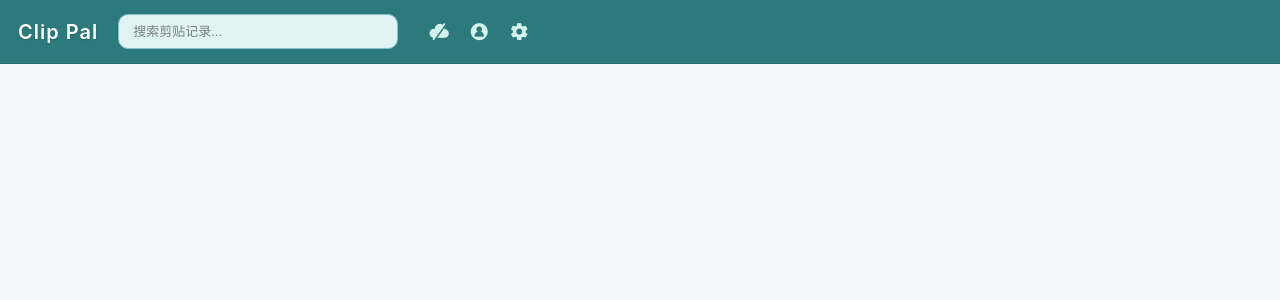
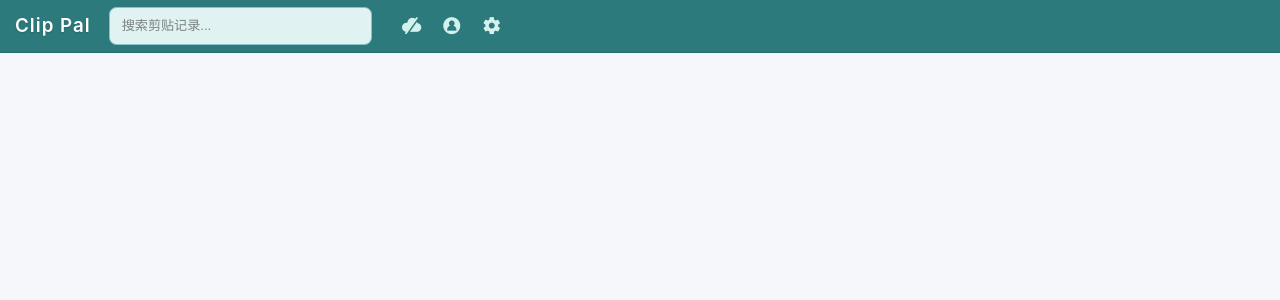
Before and after one commit to 1750777402/ClipPal, a Vue app in the folder frontend/: page / in a window 1280 px wide. Shown: the top 300 px of the page. Built offline with nearby package versions, Linux system fonts and the light colour scheme.

Commit message:
窗口优化

```diff
--- a/frontend/src/assets/styles/global.css
+++ b/frontend/src/assets/styles/global.css
@@ -23,3 +23,66 @@ textarea,
     -ms-user-select: text;
     user-select: text;
 }
+
+/* 根元素字体大小设置 - rem基准 */
+html {
+    /* 基础字体大小，用于rem计算 */
+    font-size: 14px;
+    /* 1rem = 14px */
+}
+
+/* 根据窗口宽度动态调整基础字体大小 */
+@media (max-width: 400px) {
+    html {
+        font-size: 12px;
+        /* 极小窗口：1rem = 12px */
+    }
+}
+
+@media (min-width: 401px) and (max-width: 500px) {
+    html {
+        font-size: 13px;
+        /* 小窗口：1rem = 13px */
+    }
+}
+
+@media (min-width: 501px) and (max-width: 700px) {
+    html {
+        font-size: 14px;
+        /* 中等窗口：1rem = 14px */
+    }
+}
+
+@media (min-width: 701px) {
+    html {
+        font-size: 15px;
+        /* 大窗口：1rem = 15px */
+    }
+}
+
+/* 针对Tauri窗口的特殊处理 */
+body {
+    font-family: -apple-system, BlinkMacSystemFont, 'Segoe UI', 'PingFang SC', 'Hiragino Sans GB', 'Microsoft YaHei', 'Roboto', 'Helvetica Neue', Arial, sans-serif;
+    line-height: 1.5;
+    color: var(--text-primary, #2d3748);
+    background-color: var(--bg-color, #f5f7fa);
+}
+
+/* 滚动条样式统一 */
+::-webkit-scrollbar {
+    width: 6px;
+    height: 6px;
+}
+
+::-webkit-scrollbar-track {
+    background: transparent;
+}
+
+::-webkit-scrollbar-thumb {
+    background-color: var(--scrollbar-thumb, #81e6d9);
+    border-radius: 3px;
+}
+
+::-webkit-scrollbar-thumb:hover {
+    background-color: var(--scrollbar-thumb-hover, #4fd1c7);
+}
--- a/frontend/src/components/ScrollContainer.vue
+++ b/frontend/src/components/ScrollContainer.vue
@@ -296,18 +296,19 @@ onBeforeUnmount(() => {
 }
 
 .panel-header {
-  padding: 14px 18px;
+  padding: var(--spacing-md) var(--spacing-lg);
   display: flex;
   align-items: center;
-  gap: 16px;
-  background-color: var(--header-bg, #2c7a7b);
-  border-bottom: 1px solid var(--header-border, #256d6d);
+  gap: var(--spacing-lg);
+  background-color: var(--header-bg);
+  border-bottom: var(--border-width) solid var(--header-border, #256d6d);
   color: var(--header-text, #e6fffa);
   font-weight: 600;
-  font-size: clamp(16px, 2vw, 18px);
+  font-size: var(--text-lg);
   user-select: none;
   flex-shrink: 0;
-  min-height: 0;
+  min-height: var(--header-height);
+  height: var(--header-height);
   position: sticky;
   top: 0;
   z-index: 10;
@@ -317,13 +318,13 @@ onBeforeUnmount(() => {
 .panel-title {
   display: flex;
   align-items: center;
-  gap: 8px;
+  gap: var(--spacing-sm);
   white-space: nowrap;
-  font-size: 20px;
+  font-size: var(--text-xl);
   font-weight: 600;
   letter-spacing: 1px;
   flex-shrink: 0;
-  min-width: 80px;
+  min-width: 5rem;
   text-shadow: 0 1px 2px rgba(0, 0, 0, 0.15);
   color: #ffffff;
   font-family: -apple-system, BlinkMacSystemFont, 'Segoe UI', 'SF Pro Display', 'PingFang SC', 'Microsoft YaHei', sans-serif;
@@ -331,16 +332,17 @@ onBeforeUnmount(() => {
 
 .search-input {
   flex: 1;
-  max-width: 280px;
-  padding: 9px 14px;
-  border-radius: 10px;
-  border: 1px solid var(--input-border, #88c0d0);
-  font-size: 13px;
+  max-width: 17.5rem;
+  padding: var(--spacing-sm) var(--spacing-md);
+  border-radius: var(--radius-md);
+  border: var(--border-width) solid var(--input-border, #88c0d0);
+  font-size: var(--text-sm);
   background-color: var(--input-bg, #e0f2f1);
   color: var(--input-text, #004d40);
   transition: all 0.3s ease;
   min-width: 0;
-  margin: 0 4px;
+  margin: 0 var(--spacing-xs);
+  height: var(--input-height);
 }
 
 .search-input::placeholder {
@@ -360,8 +362,8 @@ onBeforeUnmount(() => {
   flex-direction: column;
   align-items: center;
   justify-content: center;
-  padding: 40px;
-  gap: 16px;
+  padding: var(--spacing-3xl);
+  gap: var(--spacing-lg);
 }
 
 .loading-spinner {
@@ -393,9 +395,9 @@ onBeforeUnmount(() => {
 .clip-list {
   flex: 1;
   overflow-y: auto;
-  padding: 12px 0;
+  padding: var(--spacing-md) 0;
   scrollbar-width: thin;
-  scrollbar-color: var(--scrollbar-thumb, #81e6d9) transparent;
+  scrollbar-color: var(--scrollbar-thumb) transparent;
   box-sizing: border-box;
   min-height: 0;
   -webkit-overflow-scrolling: touch;
@@ -428,18 +430,18 @@ onBeforeUnmount(() => {
 }
 
 .skeleton-card {
-  background: var(--card-bg, #ffffff);
-  border-radius: 12px;
-  margin: 0 20px 16px 20px;
-  padding: 16px;
-  border: 1px solid var(--border-color, #edf2f7);
+  background: var(--card-bg);
+  border-radius: var(--radius-lg);
+  margin: 0 var(--spacing-xl) var(--spacing-lg) var(--spacing-xl);
+  padding: var(--spacing-lg);
+  border: var(--border-width) solid var(--border-color);
 }
 
 .skeleton-header {
   display: flex;
   align-items: center;
-  gap: 12px;
-  margin-bottom: 12px;
+  gap: var(--spacing-md);
+  margin-bottom: var(--spacing-md);
 }
 
 .skeleton-icon {
--- a/frontend/src/styles/responsive.css
+++ b/frontend/src/styles/responsive.css
@@ -16,37 +16,101 @@
     --space-scale: 1;
     --border-width: 1px;
 
-    /* 默认间距 */
-    --spacing-xs: calc(4px * var(--space-scale));
-    --spacing-sm: calc(8px * var(--space-scale));
-    --spacing-md: calc(12px * var(--space-scale));
-    --spacing-lg: calc(16px * var(--space-scale));
-    --spacing-xl: calc(20px * var(--space-scale));
-    --spacing-2xl: calc(24px * var(--space-scale));
+    /* 基于rem的响应式间距 */
+    --spacing-xs: calc(0.25rem * var(--space-scale));
+    /* 4px 基准 */
+    --spacing-sm: calc(0.5rem * var(--space-scale));
+    /* 8px 基准 */
+    --spacing-md: calc(0.75rem * var(--space-scale));
+    /* 12px 基准 */
+    --spacing-lg: calc(1rem * var(--space-scale));
+    /* 16px 基准 */
+    --spacing-xl: calc(1.25rem * var(--space-scale));
+    /* 20px 基准 */
+    --spacing-2xl: calc(1.5rem * var(--space-scale));
+    /* 24px 基准 */
+    --spacing-3xl: calc(2rem * var(--space-scale));
+    /* 32px 基准 */
 
-    /* 动态字体大小 */
-    --text-xs: calc(10px * var(--font-scale));
-    --text-sm: calc(12px * var(--font-scale));
-    --text-base: calc(14px * var(--font-scale));
-    --text-lg: calc(16px * var(--font-scale));
-    --text-xl: calc(18px * var(--font-scale));
-    --text-2xl: calc(20px * var(--font-scale));
+    /* 基于rem的动态字体大小 */
+    --text-xs: calc(0.75rem * var(--font-scale));
+    /* 12px 基准 */
+    --text-sm: calc(0.875rem * var(--font-scale));
+    /* 14px 基准 */
+    --text-base: calc(1rem * var(--font-scale));
+    /* 16px 基准 */
+    --text-lg: calc(1.125rem * var(--font-scale));
+    /* 18px 基准 */
+    --text-xl: calc(1.25rem * var(--font-scale));
+    /* 20px 基准 */
+    --text-2xl: calc(1.5rem * var(--font-scale));
+    /* 24px 基准 */
+    --text-3xl: calc(1.875rem * var(--font-scale));
+    /* 30px 基准 */
+
+    /* 基于rem的圆角 */
+    --radius-xs: calc(0.25rem * var(--space-scale));
+    /* 4px 基准 */
+    --radius-sm: calc(0.375rem * var(--space-scale));
+    /* 6px 基准 */
+    --radius-md: calc(0.5rem * var(--space-scale));
+    /* 8px 基准 */
+    --radius-lg: calc(0.75rem * var(--space-scale));
+    /* 12px 基准 */
+    --radius-xl: calc(1rem * var(--space-scale));
+    /* 16px 基准 */
+
+    /* 基于rem的阴影 */
+    --shadow-sm: 0 1px 2px rgba(0, 0, 0, 0.05);
+    --shadow-md: 0 4px 6px rgba(0, 0, 0, 0.07);
+    --shadow-lg: 0 10px 15px rgba(0, 0, 0, 0.1);
+    --shadow-xl: 0 20px 25px rgba(0, 0, 0, 0.1);
+
+    /* 组件特定尺寸 */
+    --header-height: calc(3.5rem * var(--space-scale));
+    /* 56px 基准 */
+    --card-padding: var(--spacing-lg);
+    --card-margin: var(--spacing-md);
+    --button-height: calc(2.5rem * var(--space-scale));
+    /* 40px 基准 */
+    --input-height: calc(2.5rem * var(--space-scale));
+    /* 40px 基准 */
+
+    /* 颜色变量 */
+    --primary-color: #2c7a7b;
+    --primary-light: #4fd1c7;
+    --primary-dark: #234e52;
+
+    --bg-color: #f5f7fa;
+    --bg-secondary: #edf2f7;
+    --card-bg: #ffffff;
+    --header-bg: #2c7a7b;
+
+    --text-primary: #2d3748;
+    --text-secondary: #64748b;
+    --text-muted: #94a3b8;
+
+    --border-color: #e2e8f0;
+    --border-hover-color: #cbd5e0;
+
+    --scrollbar-thumb: #81e6d9;
+    --scrollbar-thumb-hover: #4fd1c7;
 }
 
 /* 设备类型样式 */
 .device-mobile {
+    --font-scale: 0.85;
+    --space-scale: 0.8;
+}
+
+.device-tablet {
     --font-scale: 0.9;
     --space-scale: 0.85;
 }
 
-.device-tablet {
-    --font-scale: 0.95;
-    --space-scale: 0.9;
-}
-
 .device-tauri-narrow {
-    --font-scale: 0.95;
-    --space-scale: 0.9;
+    --font-scale: 0.9;
+    --space-scale: 0.85;
 }
 
 .device-tauri-wide {
@@ -68,20 +132,26 @@
     --border-width: 0.5px;
 }
 
-/* 断点样式 */
+/* 断点样式 - 更细粒度的控制 */
 .bp-xs {
-    --font-scale: 0.85;
+    --font-scale: 0.8;
     --space-scale: 0.75;
+    --card-padding: var(--spacing-md);
+    --card-margin: var(--spacing-sm);
 }
 
 .bp-sm {
-    --font-scale: 0.9;
-    --space-scale: 0.85;
+    --font-scale: 0.85;
+    --space-scale: 0.8;
+    --card-padding: var(--spacing-md);
+    --card-margin: var(--spacing-sm);
 }
 
 .bp-md {
-    --font-scale: 0.95;
-    --space-scale: 0.9;
+    --font-scale: 0.9;
+    --space-scale: 0.85;
+    --card-padding: var(--spacing-lg);
+    --card-margin: var(--spacing-md);
 }
 
 /* 响应式工具类 */
@@ -145,20 +215,56 @@
 
 /* 间距工具类 */
 .p-responsive {
+    padding: var(--card-padding);
+}
+
+.p-responsive-sm {
+    padding: var(--spacing-sm);
+}
+
+.p-responsive-md {
     padding: var(--spacing-md);
 }
 
+.p-responsive-lg {
+    padding: var(--spacing-lg);
+}
+
 .m-responsive {
+    margin: var(--card-margin);
+}
+
+.m-responsive-sm {
+    margin: var(--spacing-sm);
+}
+
+.m-responsive-md {
     margin: var(--spacing-md);
+}
+
+.m-responsive-lg {
+    margin: var(--spacing-lg);
 }
 
 .gap-responsive {
     gap: var(--spacing-md);
 }
 
+.gap-responsive-sm {
+    gap: var(--spacing-sm);
+}
+
+.gap-responsive-lg {
+    gap: var(--spacing-lg);
+}
+
 /* 字体大小工具类 */
 .text-responsive {
     font-size: var(--text-base);
+}
+
+.text-responsive-xs {
+    font-size: var(--text-xs);
 }
 
 .text-responsive-sm {
@@ -167,6 +273,10 @@
 
 .text-responsive-lg {
     font-size: var(--text-lg);
+}
+
+.text-responsive-xl {
+    font-size: var(--text-xl);
 }
 
 /* 响应式容器 */
@@ -204,22 +314,33 @@
 
 /* 响应式卡片 */
 .responsive-card {
-    background: var(--card-bg, #ffffff);
-    border-radius: calc(8px * var(--space-scale));
-    padding: var(--spacing-lg);
-    margin-bottom: var(--spacing-md);
-    border: var(--border-width) solid var(--border-color, #e2e8f0);
+    background: var(--card-bg);
+    border-radius: var(--radius-lg);
+    padding: var(--card-padding);
+    margin-bottom: var(--card-margin);
+    border: var(--border-width) solid var(--border-color);
+    box-shadow: var(--shadow-md);
     transition: all 0.3s ease;
+}
+
+.responsive-card:hover {
+    box-shadow: var(--shadow-lg);
+    transform: translateY(-1px);
 }
 
 /* 响应式按钮 */
 .responsive-button {
     padding: var(--spacing-sm) var(--spacing-md);
     font-size: var(--text-base);
-    border-radius: calc(6px * var(--space-scale));
+    border-radius: var(--radius-sm);
     border: var(--border-width) solid transparent;
+    height: var(--button-height);
+    min-height: var(--button-height);
     transition: all 0.2s ease;
     cursor: pointer;
+    display: inline-flex;
+    align-items: center;
+    justify-content: center;
 }
 
 .responsive-button:hover {
@@ -230,8 +351,9 @@
 .responsive-input {
     padding: var(--spacing-sm) var(--spacing-md);
     font-size: var(--text-base);
-    border-radius: calc(6px * var(--space-scale));
-    border: var(--border-width) solid var(--border-color, #d1d9e6);
+    border-radius: var(--radius-sm);
+    border: var(--border-width) solid var(--border-color);
+    height: var(--input-height);
     width: 100%;
     box-sizing: border-box;
     transition: all 0.3s ease;
@@ -239,29 +361,33 @@
 
 .responsive-input:focus {
     outline: none;
-    border-color: var(--primary-color, #2c7a7b);
+    border-color: var(--primary-color);
     box-shadow: 0 0 0 2px rgba(44, 122, 123, 0.1);
 }
 
 /* 响应式弹窗 */
 .responsive-dialog {
     width: 85%;
-    max-width: 480px;
-    min-width: 360px;
+    max-width: 30rem;
+    /* 480px in default */
+    min-width: 22.5rem;
+    /* 360px in default */
     max-height: 90vh;
-    border-radius: calc(16px * var(--space-scale));
+    border-radius: var(--radius-xl);
     padding: var(--spacing-xl);
-    background: var(--bg-color, #ffffff);
-    border: var(--border-width) solid var(--border-color, #e2e8f0);
-    box-shadow: 0 8px 32px rgba(0, 0, 0, 0.15);
+    background: var(--card-bg);
+    border: var(--border-width) solid var(--border-color);
+    box-shadow: var(--shadow-xl);
 }
 
-/* 断点适配 */
+/* 断点适配 - 基于rem的响应式 */
 @media (max-width: 360px) {
     .responsive-dialog {
         width: 98%;
-        max-width: 320px;
-        min-width: 280px;
+        max-width: 20rem;
+        /* 320px */
+        min-width: 17.5rem;
+        /* 280px */
         padding: var(--spacing-lg);
     }
 
@@ -273,16 +399,20 @@
 @media (max-width: 480px) {
     .responsive-dialog {
         width: 92%;
-        max-width: 360px;
-        min-width: 300px;
+        max-width: 22.5rem;
+        /* 360px */
+        min-width: 18.75rem;
+        /* 300px */
     }
 }
 
 @media (max-width: 600px) {
     .responsive-dialog {
         width: 90%;
-        max-width: 400px;
-        min-width: 320px;
+        max-width: 25rem;
+        /* 400px */
+        min-width: 20rem;
+        /* 320px */
     }
 }
 
@@ -290,8 +420,10 @@
 @media (min-width: 400px) and (max-width: 500px) and (min-height: 600px) {
     .responsive-dialog {
         width: 88%;
-        max-width: 450px;
-        min-width: 380px;
+        max-width: 28.125rem;
+        /* 450px */
+        min-width: 23.75rem;
+        /* 380px */
     }
 
     .responsive-container {
@@ -312,7 +444,8 @@
     .responsive-dialog {
         max-height: 95vh;
         width: 70%;
-        max-width: 600px;
+        max-width: 37.5rem;
+        /* 600px */
     }
 }
 
@@ -322,7 +455,7 @@
 
     /* Windows特定样式 */
     .responsive-dialog {
-        box-shadow: 0 8px 32px rgba(0, 0, 0, 0.3);
+        box-shadow: var(--shadow-xl);
     }
 }
 
@@ -342,23 +475,30 @@
 
 /* 触摸设备优化 */
 .touch .responsive-button {
-    min-height: 44px;
-    /* 符合触摸标准 */
-    min-width: 44px;
+    min-height: 2.75rem;
+    /* 44px */
+    min-width: 2.75rem;
 }
 
 .touch .responsive-input {
-    min-height: 44px;
+    min-height: 2.75rem;
+    /* 44px */
 }
 
 /* 暗色模式适配 */
 @media (prefers-color-scheme: dark) {
     :root {
+        --bg-color: #1a1a1a;
+        --bg-secondary: #2d2d2d;
         --card-bg: #2d2d2d;
-        --bg-color: #1a1a1a;
-        --border-color: #3d3d3d;
+        --header-bg: #1a365d;
+
         --text-primary: #e6e6e6;
         --text-secondary: #999999;
+        --text-muted: #666666;
+
+        --border-color: #3d3d3d;
+        --border-hover-color: #4a4a4a;
     }
 
     .supports-blur .responsive-dialog {
@@ -380,7 +520,8 @@
         transition: none;
     }
 
-    .responsive-button:hover {
+    .responsive-button:hover,
+    .responsive-card:hover {
         transform: none;
     }
 }
```
Also changed, not shown: frontend/src/components/ClipCard.vue (+14 -14 lines), frontend/src/utils/responsive.ts (+57 -15 lines), 1 other file (tests, documents, lock files or other folders).
